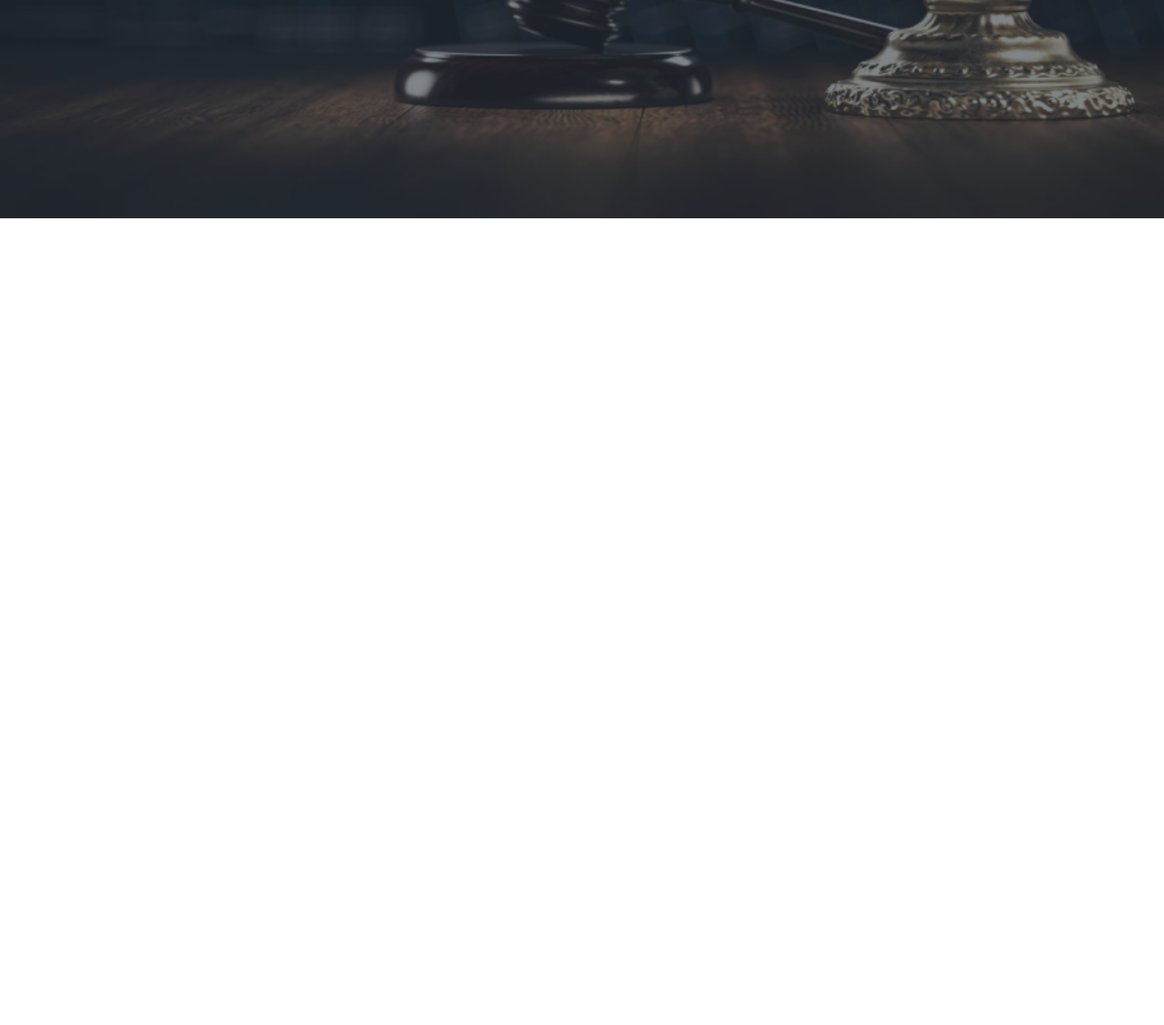
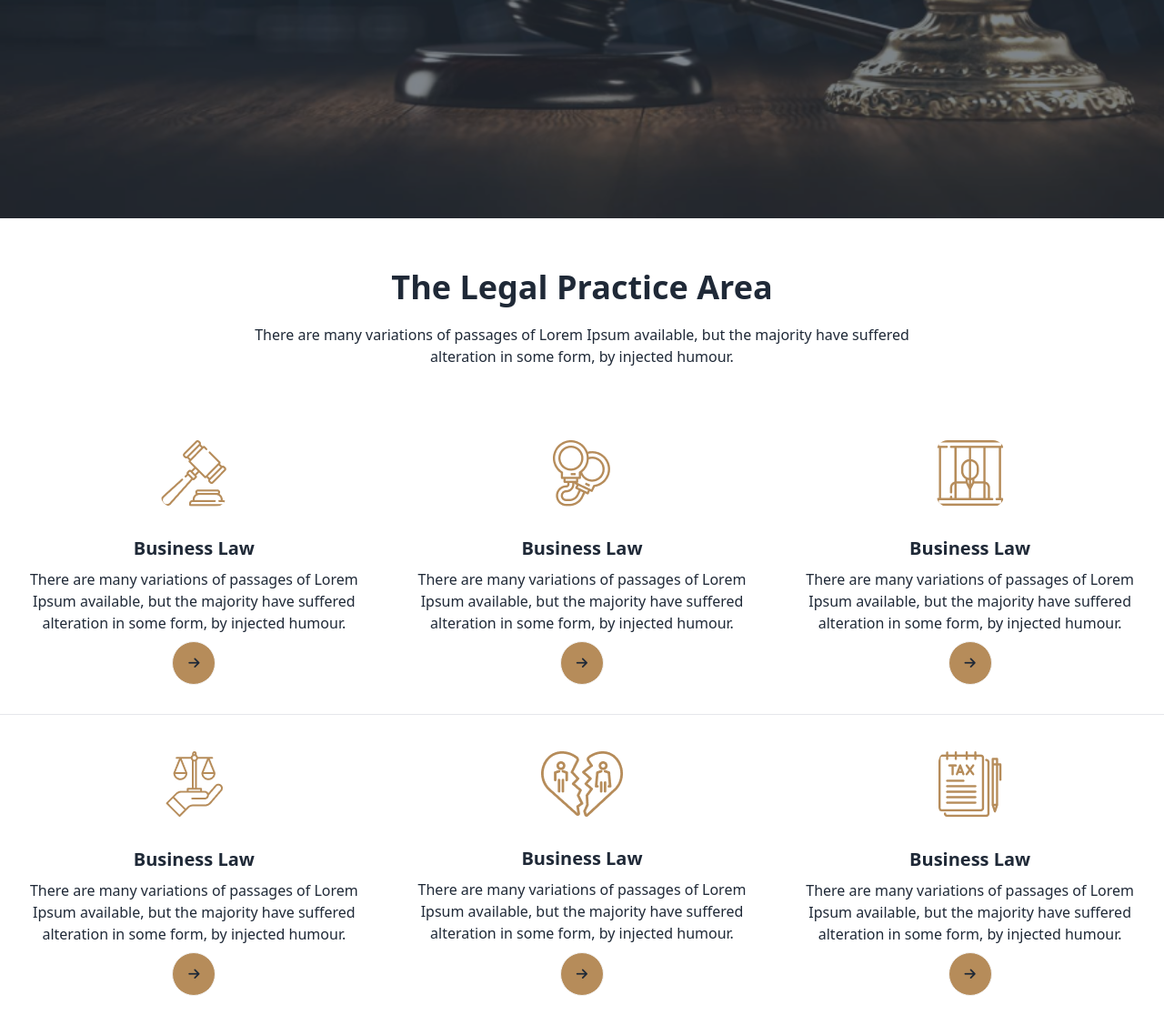
Before and after one commit to amir811537/legal-solution-web, a plain HTML site: page index.html in a window 1280 px wide. Shown: the part 684-1811 px from the top of the page at 91% size. Before the commit the page ends 980 px from the top, so only its background shows below. Drawn offline with nearby package versions, Linux system fonts and the light colour scheme.

Commit message:
hr tag added

```diff
--- a/index.html
+++ b/index.html
@@ -119,7 +119,7 @@
           </ul>
         </div>
         <div class="navbar-end">
-          <a class="btn">Free Consultation</a>
+          <a class="btn w-32">Free Consultation</a>
         </div>
       </div>
 
@@ -153,6 +153,131 @@
 
 
 <main class="container mx-auto">
+  <section class="text-center my-auto">
+    <div class="mb-10">
+      <h2 class="lg:text-4xl font-extrabold text-3xl  mb-5">The Legal Practice Area</h2>
+      <p class="lg:max-w-3xl mx-auto">
+        There are many variations of passages of Lorem Ipsum available, but the majority have suffered alteration in some form, by injected humour.
+      </p>
+    </div>
+
+
+    <!-- card container -->
+
+    <div class="grid grid-col-1 md:grid-cols-2 lg:grid-cols-3">
+
+
+<!-- card-1 -->
+
+      <div class="card  ">
+        <figure class="px-10 pt-10">
+          <img src="images/business.png" alt="Shoes" class="rounded-xl" />
+        </figure>
+        <div class="card-body items-center text-center">
+          <h2 class="card-title">Business Law</h2>
+          <p>There are many variations of passages of Lorem Ipsum available, but the majority have suffered alteration in some form, by injected humour.</p>
+          <div class="card-actions">
+            <button class="btn btn-circle bg-[#B68C5A]"><i class="fa-solid fa-arrow-right"></i></button>
+          </div>
+        </div>
+      </div>
+
+      <!-- card-2 -->
+      <div class="card">
+        <figure class="px-10 pt-10">
+          <img src="images/criminal.png" alt="Shoes" class="rounded-xl" />
+        </figure>
+        <div class="card-body items-center text-center">
+          <h2 class="card-title">Business Law</h2>
+          <p>There are many variations of passages of Lorem Ipsum available, but the majority have suffered alteration in some form, by injected humour.</p>
+          <div class="card-actions">
+            <button class="btn btn-circle bg-[#B68C5A]"><i class="fa-solid fa-arrow-right"></i></button>
+          </div>
+        </div>
+      </div>
+
+
+      <!-- card-3 -->
+      <div class="card ">
+        <figure class="px-10 pt-10">
+          <img src="images/child.png" alt="Shoes" class="rounded-xl" />
+        </figure>
+        <div class="card-body items-center text-center">
+          <h2 class="card-title">Business Law</h2>
+          <p>There are many variations of passages of Lorem Ipsum available, but the majority have suffered alteration in some form, by injected humour.</p>
+          <div class="card-actions">
+            <button class="btn btn-circle bg-[#B68C5A]"><i class="fa-solid fa-arrow-right"></i></button>
+          </div>
+        </div>
+      </div>
+
+
+
+    </div>
+    <hr>
+
+
+
+
+<div class="grid grid-col-1 md:grid-cols-2 lg:grid-cols-3">
+
+<!-- card-4 -->
+<div class="card">
+  <figure class="px-10 pt-10">
+    <img src="images/education.png" alt="Shoes" class="rounded-xl" />
+  </figure>
+  <div class="card-body items-center text-center">
+    <h2 class="card-title">Business Law</h2>
+    <p>There are many variations of passages of Lorem Ipsum available, but the majority have suffered alteration in some form, by injected humour.</p>
+    <div class="card-actions">
+      <button class="btn btn-circle bg-[#B68C5A]"><i class="fa-solid fa-arrow-right"></i></button>
+    </div>
+  </div>
+</div>
+
+
+<!-- card-5 -->
+
+<div class="card">
+  <figure class="px-10 pt-10">
+    <img src="images/divorce.png" alt="Shoes" class="rounded-xl" />
+  </figure>
+  <div class="card-body items-center text-center">
+    <h2 class="card-title">Business Law</h2>
+    <p>There are many variations of passages of Lorem Ipsum available, but the majority have suffered alteration in some form, by injected humour.</p>
+    <div class="card-actions">
+      <button class="btn btn-circle bg-[#B68C5A]"><i class="fa-solid fa-arrow-right"></i></button>
+    </div>
+  </div>
+</div>
+
+<!-- card-6 -->
+
+<div class="card">
+  <figure class="px-10 pt-10">
+    <img src="images/tax.png" alt="Shoes" class="rounded-xl" />
+  </figure>
+  <div class="card-body items-center text-center">
+    <h2 class="card-title">Business Law</h2>
+    <p>There are many variations of passages of Lorem Ipsum available, but the majority have suffered alteration in some form, by injected humour.</p>
+    <div class="card-actions">
+      <button class="btn btn-circle bg-[#B68C5A]"><i class="fa-solid fa-arrow-right"></i></button>
+    </div>
+  </div>
+</div>
+
+
+</div>
+
+
+
+
+
+
+
+
+
+
 
 
 
```
